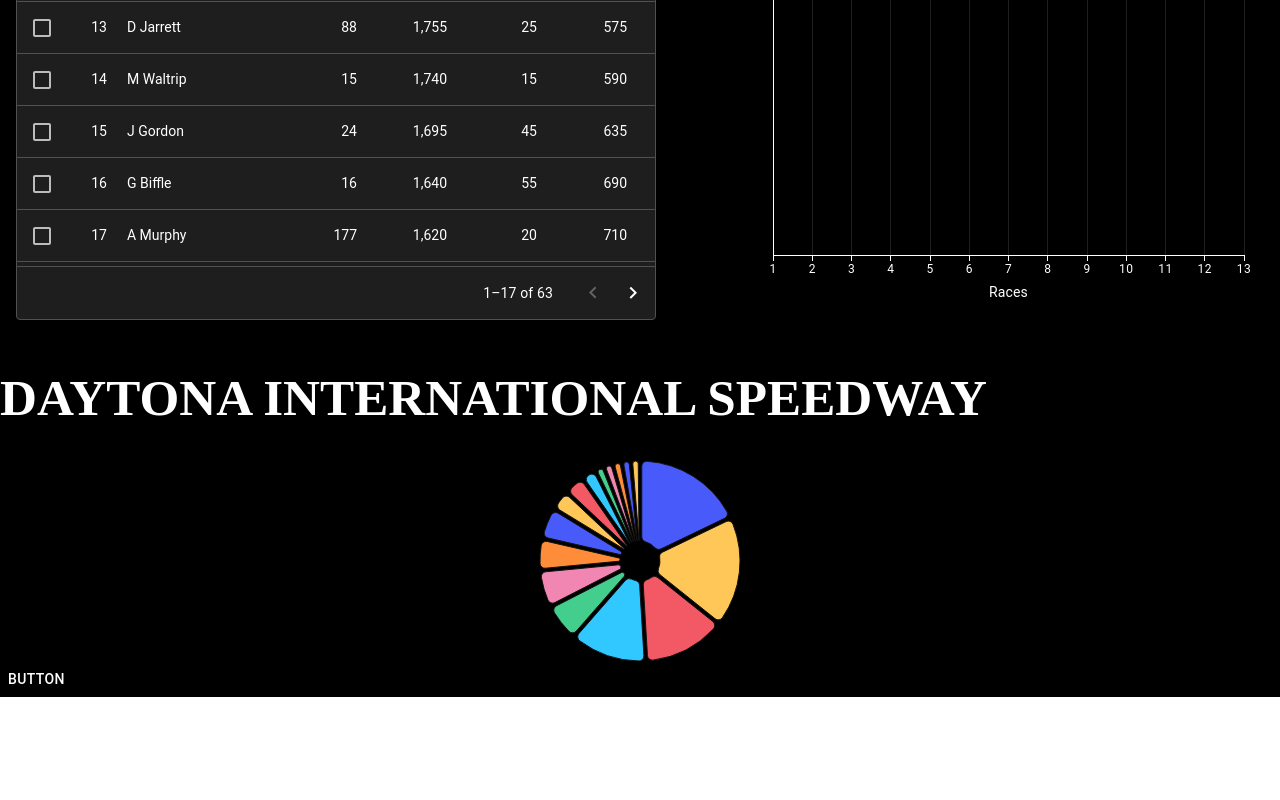
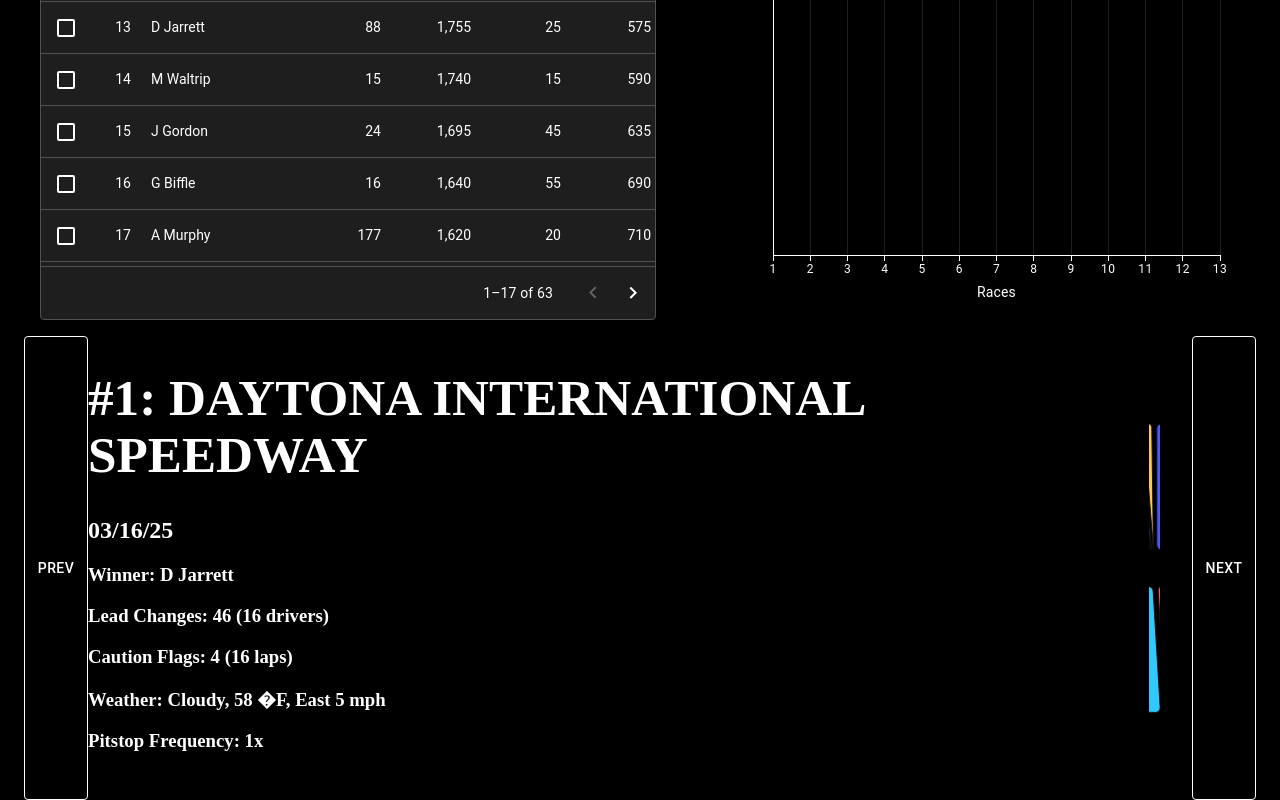
Before and after one commit to AsMurphy-student/nr2003-points-site, a React (Vite) app: page / in a window 1280 px wide. Shown: the part 696-1496 px from the top of the page. Before the commit the page ends 1393 px from the top, so only its background shows below. Built offline with nearby package versions, Linux system fonts and the light colour scheme.

Commit message:
Started making RaceInfo component

```diff
--- a/src/App.tsx
+++ b/src/App.tsx
@@ -1,7 +1,7 @@
 import { useState } from 'react'
 import './App.css'
 // import { ChartContainer, LineChart, LinePlot, LineSeriesType } from '@mui/x-charts'
-import { Box, Button, createTheme } from '@mui/material'
+import { Box, Button, Container, createTheme, Stack } from '@mui/material'
 
 import { driversData, driversPointsPerRace, racesData } from './jsonFetchers/rosterData'
 
@@ -9,6 +9,7 @@
 import { ThemeProvider } from '@emotion/react'
 import ChartLineGraph from './components/ChartLineGraph'
 import LapPieChart from './components/LapPieChart'
+import RaceInfo from './components/RaceInfo'
 
 
 function App() {
@@ -16,12 +17,14 @@
 
   const defaultTheme = createTheme({
     palette: {
+
       mode: 'dark',
       background: {
         default: '#000',
       },
       text: {
         primary: '#fff',
+        secondary: '#fff',
       },
       primary: {
         main: '#1976d2',
@@ -62,9 +65,11 @@
 
   return (
         <ThemeProvider theme={defaultTheme}>
-          <Box sx={{flexGrow: 1, minHeight: '100vh', backgroundColor: 'secondary.main', placeContent: 'center'}}>
+          {/* <Box sx={{flexGrow: 1, minHeight: '100vh', backgroundColor: 'secondary.main'}}> */}
+          <Container maxWidth='xl' sx={{flexGrow: 1, minHeight: '100vh', minWidth: '100%', backgroundColor: 'secondary.main'}}>
             <ChartLineGraph driversData={driversData} driversPointsPerRace={driversPointsPerRace} racesData={racesData} />
-            <h1 style={{color: 'white'}}>{racesData[count].raceName}</h1>
+
+            {/* <h1 style={{color: 'white'}}>{racesData[count].raceName}</h1>
             <LapPieChart raceData={racesData[count]} />
           <Button
           onClick={() => {
@@ -77,8 +82,37 @@
           }}
           sx={{color: 'secondary.contrastText'}}>
             Button
-          </Button>
-          </Box>
+          </Button> */}
+
+            <Stack direction='row'>
+              <Button
+                sx={{color: '#fff', border: '1px solid white'}}
+                onClick={() => {
+                  if (count > 0) {
+                    setCount(count - 1);
+                  }
+                  else {
+                    setCount(racesData.length - 1);
+                  }
+                }}
+              >Prev</Button>
+              <RaceInfo raceData={racesData[count]} raceNumber={count + 1} />
+              <Button
+                sx={{color: '#fff', border: '1px solid white'}}
+                onClick={() => {
+                  if (count < racesData.length - 1) {
+                    setCount(count + 1);
+                  }
+                  else {
+                    setCount(0);
+                  }
+                }}
+              >Next</Button>
+            </Stack>
+          </Container>
+
+
+          {/* </Box> */}
 
           {/* <Accordion>
             <AccordionSummary
--- a/src/components/LapPieChart.tsx
+++ b/src/components/LapPieChart.tsx
@@ -3,8 +3,8 @@
 import { race } from '../interfaces/race';
 import { PieChart, PieValueType } from '@mui/x-charts';
 
-function LapPieChart(props: {raceData: race, height: number}) {
-  const { raceData, height = 200} = props;
+function LapPieChart(props: {raceData: race, height: number, hideLegend: boolean}) {
+  const { raceData, height = 400, hideLegend = true} = props;
 
   let dataArray: PieValueType[] = [];
 
@@ -30,12 +30,12 @@
                 {
                   data: dataArray,
                   innerRadius: 20,
-                  outerRadius: 100,
+                  outerRadius: 150,
                   paddingAngle: 2,
                   cornerRadius: 5,
                 },
               ]}
-              hideLegend
+              hideLegend={hideLegend}
               height={height}
             />
   )
@@ -43,7 +43,8 @@
 
 // Does not actually work just gets rid of error
 LapPieChart.defaultProps = {
-  height: 200
+  height: 400,
+  hideLegend: true,
 }
 
 export default LapPieChart
--- /dev/null
+++ b/src/components/RaceInfo.tsx
@@ -0,0 +1,29 @@
+import { Box, Stack, ThemeProvider } from "@mui/material";
+import { race } from "../interfaces/race";
+import LapPieChart from "./LapPieChart";
+import { Theme } from "@emotion/react";
+
+function RaceInfo(props: {raceData: race, raceNumber: number}) {
+  const { raceData, raceNumber } = props;
+
+  return (
+    // <ThemeProvider theme={defaultTheme}>
+    <Stack direction='row' sx={{minHeight: '10vh', flexGrow: 1}}>
+      <Box sx={{backgroundColor: 'black', flexGrow: 1, minWidth: '60%'}}>
+        <h1 style={{color: '#fff'}}>#{raceNumber}: {raceData.raceName}</h1>
+        <h2 style={{color: '#fff'}}>{raceData.raceDate}</h2>
+        <h3 style={{color: '#fff'}}>Winner: {raceData.finishes[0].driverName}</h3>
+        <h3 style={{color: '#fff'}}>{raceData.leadChanges}</h3>
+        <h3 style={{color: '#fff'}}>{raceData.cautions}</h3>
+        <h3 style={{color: '#fff'}}>{raceData.weather}</h3>
+        <h3 style={{color: '#fff'}}>{raceData.pitstopFrequency}</h3>
+      </Box>
+      <Box sx={{backgroundColor: 'black', placeContent: 'center', flexGrow: 0.1, padding: '2rem'}}>
+        <LapPieChart raceData={raceData}/>
+      </Box>
+    </Stack>
+    // </ThemeProvider>
+  );
+}
+
+export default RaceInfo
```
